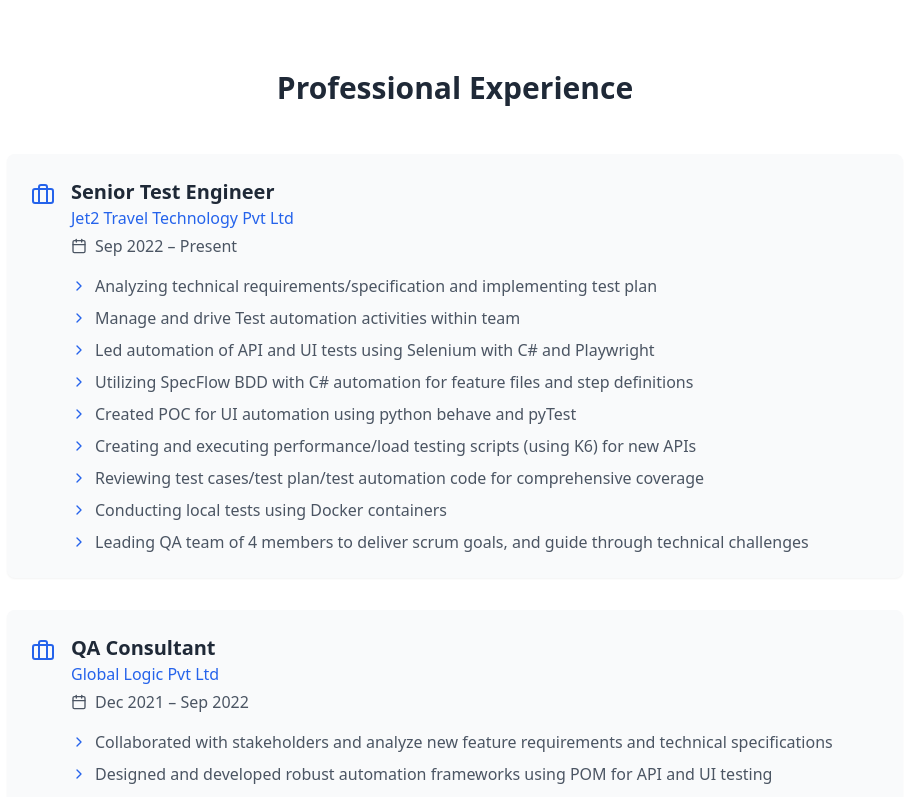
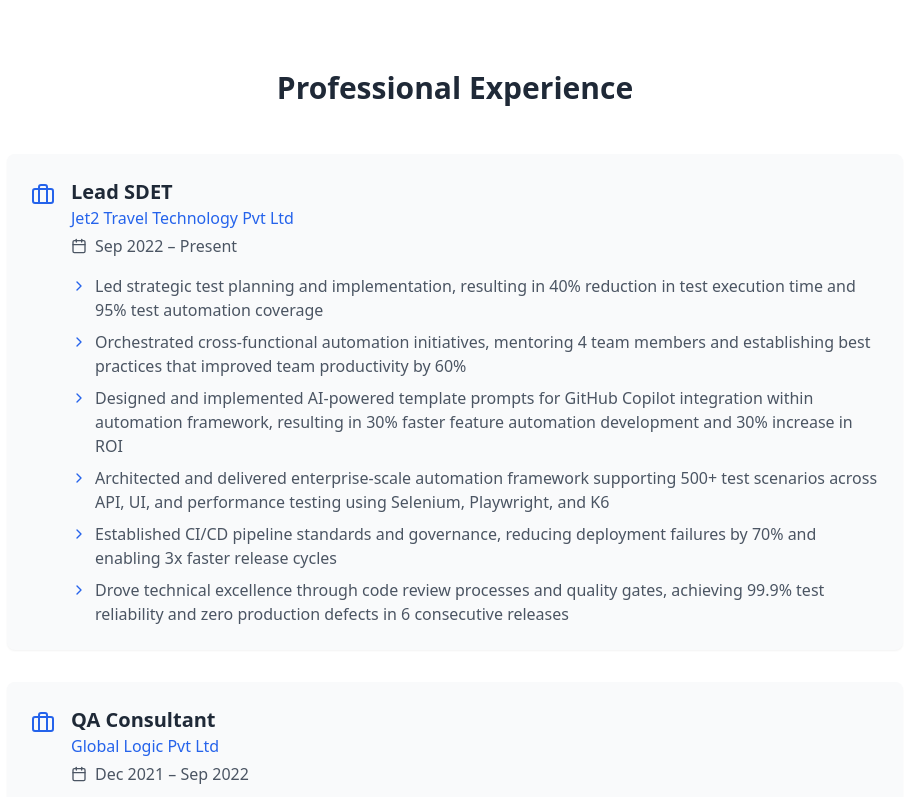
Before and after one commit to Iliyas26/IliyasHasan.github.io, a React (Vite) app: page / in a window 1280 px wide. Shown: the part 2000-2797 px from the top of the page, without its empty margins (185-1093 px from the left). Built offline with nearby package versions, Linux system fonts and the light colour scheme.

Commit message:
Update professional profile: Change position to Lead SDET and enhance experience descriptions with quantifiable achievements and AI integration

```diff
--- a/src/components/Experience.tsx
+++ b/src/components/Experience.tsx
@@ -4,19 +4,16 @@ import { Briefcase, Calendar, ChevronRight } from 'lucide-react';
 export function Experience() {
   const experiences = [
     {
-      title: "Senior Test Engineer",
+      title: "Lead SDET",
       company: "Jet2 Travel Technology Pvt Ltd",
       period: "Sep 2022 – Present",
       responsibilities: [
-        "Analyzing technical requirements/specification and implementing test plan",
-        "Manage and drive Test automation activities within team",
-        "Led automation of API and UI tests using Selenium with C# and Playwright",
-        "Utilizing SpecFlow BDD with C# automation for feature files and step definitions",
-        "Created POC for UI automation using python behave and pyTest",
-        "Creating and executing performance/load testing scripts (using K6) for new APIs",
-        "Reviewing test cases/test plan/test automation code for comprehensive coverage",
-        "Conducting local tests using Docker containers",
-        "Leading QA team of 4 members to deliver scrum goals, and guide through technical challenges"
+        "Led strategic test planning and implementation, resulting in 40% reduction in test execution time and 95% test automation coverage",
+        "Orchestrated cross-functional automation initiatives, mentoring 4 team members and establishing best practices that improved team productivity by 60%",
+        "Designed and implemented AI-powered template prompts for GitHub Copilot integration within automation framework, resulting in 30% faster feature automation development and 30% increase in ROI",
+        "Architected and delivered enterprise-scale automation framework supporting 500+ test scenarios across API, UI, and performance testing using Selenium, Playwright, and K6",
+        "Established CI/CD pipeline standards and governance, reducing deployment failures by 70% and enabling 3x faster release cycles",
+        "Drove technical excellence through code review processes and quality gates, achieving 99.9% test reliability and zero production defects in 6 consecutive releases"
       ]
     },
     {
@@ -24,12 +21,12 @@ export function Experience() {
       company: "Global Logic Pvt Ltd",
       period: "Dec 2021 – Sep 2022",
       responsibilities: [
-        "Collaborated with stakeholders and analyze new feature requirements and technical specifications",
-        "Designed and developed robust automation frameworks using POM for API and UI testing",
-        "Developed and executed performance testing scripts using JMeter for new API services",
-        "Designed data-driven SQL queries for scripting purposes",
-        "Managed test execution via Azure Pipeline",
-        "Directed and mentored a dynamic QA team of 8 members"
+        "Served as key member of Center of Excellence (COE) team, establishing testing standards and best practices across multiple client projects",
+        "Led and mentored a dynamic QA team of 8 members, driving technical excellence and project delivery while serving as technical escalation point",
+        "Architected and developed comprehensive UI automation framework from scratch using Page Object Model (POM) design pattern with Selenium and C#",
+        "Built robust API testing framework from ground up using RestSharp and HTTP client, implementing data-driven testing strategies for 200+ API endpoints",
+        "Designed and executed performance testing solutions using JMeter, achieving 40% improvement in API response times and 99.9% uptime SLA",
+        "Established Azure DevOps CI/CD pipeline governance and managed test execution automation, reducing manual testing effort by 70%"
       ]
     },
     {
--- a/src/components/Hero.tsx
+++ b/src/components/Hero.tsx
@@ -26,7 +26,7 @@ export function Hero() {
             Iliyas Hasan
           </h1>
           <h2 className="text-xl md:text-2xl text-gray-600 mb-6">
-            Senior SDET | Automation Expert
+            Lead SDET | Automation Expert
           </h2>
           <p className="max-w-2xl text-gray-600 mb-8">
             Dynamic IT professional with 10 years of experience specializing in
```
